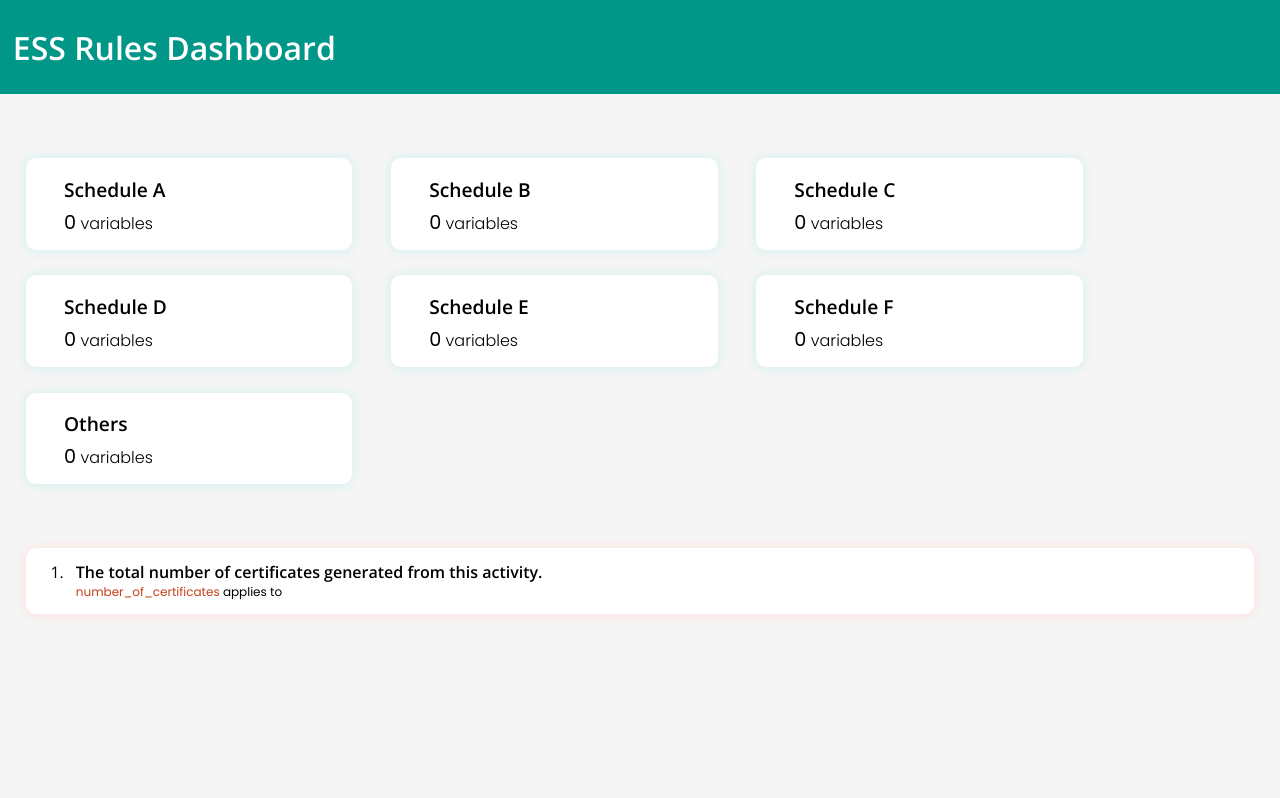
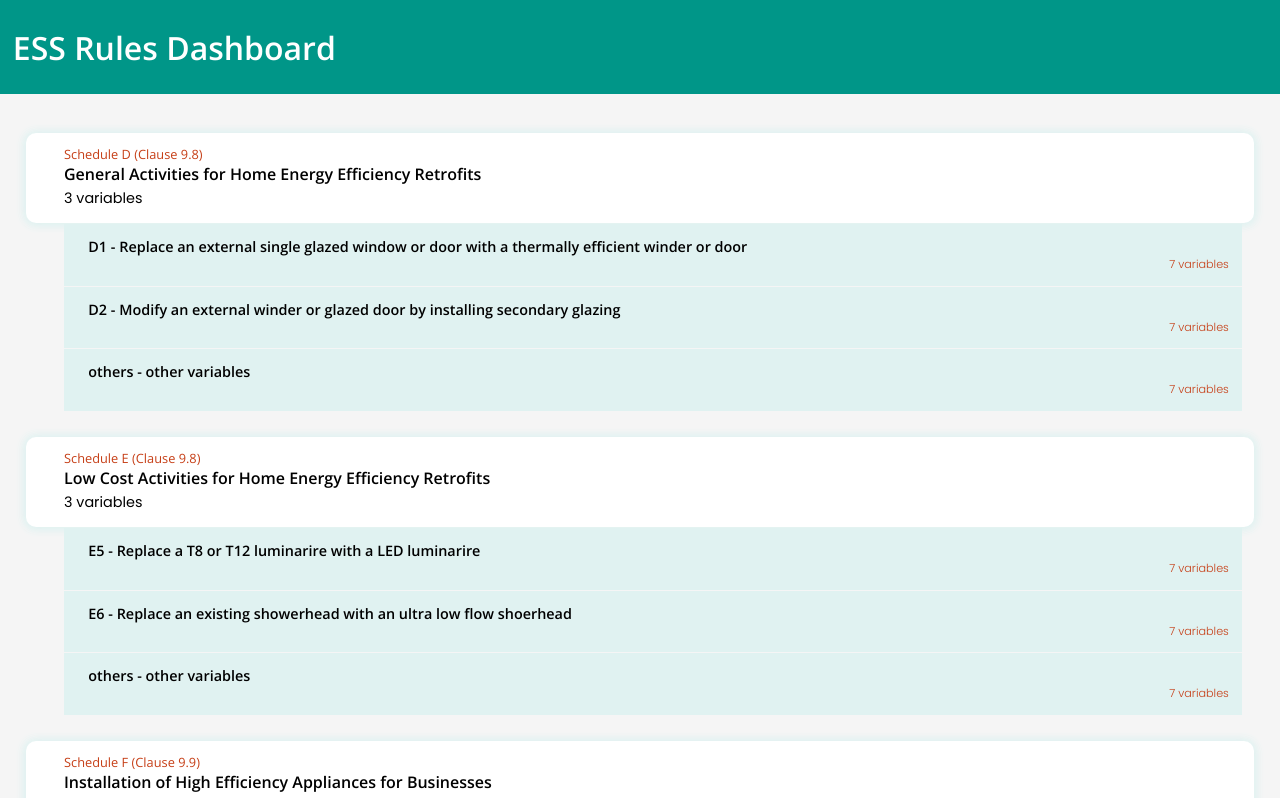
Before and after one commit to energy-savings-scheme/rules-dashboard, a React (Create React App) app: page / in a window 1280 px wide. Shown: the top 798 px of the page. Built offline with nearby package versions, Linux system fonts and the light colour scheme; no server answers.

Commit message:
build the variable tree structure with major categories and subcategories in expansion tile

```diff
--- a/src/components/App.js
+++ b/src/components/App.js
@@ -4,25 +4,25 @@ import Header from "./header";
 import Summary from "./Summary";
 import VariableTile from "./variable_tile";
 import "../services/network_request";
-// import sortResponse from "../services/sortResponse";
-// import { getRequest, postRequest } from "../services/network_request";
+import sortResponse from "../services/sortResponse";
+import { getRequest, postRequest } from "../services/network_request";
+
+import variable_tree from "../services/variable_tree.json"
 
 function App() {
-	const [sortedVar, setSortedVar] = useState({
-		A: {},
-		B: {},
-		C: {},
-		D: {},
-		E: {},
-		F: {},
-		others: {},
-	});
+	// const [sortedVar, setSortedVar] = useState({
+	// 	nabers: {},
+	// 	D: {},
+	// 	E: {},
+	// 	F: {},
+	// 	others: {}
+	// });
 
-	// const updateHttpResponse = (name, value) => {
-	// 	setFullList((prevState) => {
+	// const updateSortedVar = (name, variableJson) => {
+	// 	setSortedVar((prevState) => {
 	// 		return {
 	// 			...prevState,
-	// 			[name]: value,
+	// 			[name.variables]: value,
 	// 		};
 	// 	});
 	// };
@@ -33,32 +33,37 @@ function App() {
 		// 	let returnedData = res.data;
 		// 	let varSorted = sortResponse(returnedData);
 		// 	console.log("sorted");
-		// 	setSortedVar((prev) => {
-		// 		return varSorted;
-		// 	});
+		// 	console.log(varSorted);
+		// 	// setSortedVar((prev) => {
+		// 	// 	return varSorted;
+		// 	// });
 		// });
 
 		// postRequest("dependencies");
 		// postRequest("calculate");
+
 	}, []);
 
 	return (
 		<div>
 			<Header />
 			<div className='App'>
-				{Object.entries(sortedVar).map(([key, valueObj]) => {
+				{variable_tree.map((category) => {
 					return (
 						<Summary
-							key={key}
+							key={category.majorLabel}
 							sectionTitle={
-								key === "others" ? "Others" : `Schedule ${key}`
+								category.activityName
 							}
-							variableNumber={Object.keys(valueObj).length}
+							subTitle={category.reference}
+							variableNumber={category.variables.length
+							}
+							subCategories={category.variables}
 						/>
 					);
 				})}
 			</div>{" "}
-			<VariableTile />
+			{/* <VariableTile /> */}
 		</div>
 	);
 }
--- /dev/null
+++ b/src/components/SubCategoryTile.jsx
@@ -0,0 +1,21 @@
+
+import "../styles/sub-cat-tile.css"
+
+export default function SubCategoryTile(props) {
+
+    var number_variables = 7;
+
+    return (
+
+        <div className="sub-cat-tile-div">
+            <div className="title-div">
+                {`${props.subRef} - ${props.title}`}
+            </div>
+            <div className="sub-title">
+                <p className="sub-title">{number_variables} variables</p>
+            </div>
+        </div >
+
+    );
+
+}
--- a/src/components/Summary.jsx
+++ b/src/components/Summary.jsx
@@ -1,17 +1,43 @@
+import react, { useState } from "react";
 import "../styles/Summary.css";
+import SubCategoryTile from "./SubCategoryTile"
+
+
+
+
 
 export default function Summary(props) {
+	const [clicked, setClick] = useState(true);
+
+
 	function handleClick() {
-		console.log(props.sectionTitle);
+		setClick(!clicked);
 	}
 
 	return (
-		<div className='summary-div' onClick={handleClick}>
-			<h3>{props.sectionTitle}</h3>
-			<p>
-				<span className='summaryValue'>{props.variableNumber}</span>{" "}
-				variables
-			</p>
+		<div>
+			<div className='summary-div' onClick={handleClick}>
+				<p className='summary-subtitle'>
+					{props.subTitle}
+				</p>
+
+				<h3 className='summary-title'>{props.sectionTitle}</h3>
+				<p>
+					<span className='summaryValue'>{props.variableNumber} variables</span>{" "}
+
+				</p>
+			</div>
+
+			<div className="summary-expansion-div">
+				{clicked && props.subCategories.map((subCat, index) => {
+					return (
+						<SubCategoryTile
+							key={index}
+							subRef={subCat.reference}
+							title={subCat.activityName} />
+					)
+				})}
+			</div>
 		</div>
 	);
 }
--- a/src/services/sortResponse.js
+++ b/src/services/sortResponse.js
@@ -1,13 +1,14 @@
 // import variables from "../fullList.json";
+
+
+
 
 function sortResponse(variables) {
 	// variables is the response from get request to ./variables, json object
 
 	// let re = /\b[E]\d\w+/;
 	let var_sorted = {
-		A: {},
-		B: {},
-		C: {},
+		nabers: {},
 		D: {},
 		E: {},
 		F: {},
@@ -24,13 +25,7 @@ function sortResponse(variables) {
 	// });
 
 	Object.entries(variables).forEach(([key, value]) => {
-		if (key.match(/\b[A]\d\w+/) != null) {
-			var_sorted.A[key] = value;
-		} else if (key.match(/\b[B]\d\w+/) != null) {
-			var_sorted.B[key] = value;
-		} else if (key.match(/\b[C]\d\w+/) != null) {
-			var_sorted.C[key] = value;
-		} else if (key.match(/\b[D]\d\w+/) != null) {
+		if (key.match(/\b[D]\d\w+/) != null) {
 			var_sorted.D[key] = value;
 		} else if (key.match(/\b[E]\d\w+/) != null) {
 			var_sorted.E[key] = value;
--- /dev/null
+++ b/src/services/variable_tree.json
@@ -0,0 +1,80 @@
+[
+    {
+        "majorLabel": "D",
+        "activityName": "General Activities for Home Energy Efficiency Retrofits",
+        "reference": "Schedule D (Clause 9.8)",
+        "variables": [
+            {
+                "reference": "D1",
+                "activityName": "Replace an external single glazed window or door with a thermally efficient winder or door",
+                "variables": {}
+            },
+            {
+                "reference": "D2",
+                "activityName": "Modify an external winder or glazed door by installing secondary glazing",
+                "variables": {}
+            },
+            {
+                "reference": "others",
+                "activityName": "other variables",
+                "variables": {}
+            }
+        ]
+    },
+    {
+        "majorLabel": "E",
+        "activityName": "Low Cost Activities for Home Energy Efficiency Retrofits",
+        "reference": "Schedule E (Clause 9.8)",
+        "variables": [
+            {
+                "reference": "E5",
+                "activityName": "Replace a T8 or T12 luminarire with a LED luminarire",
+                "variables": {}
+            },
+            {
+                "reference": "E6",
+                "activityName": "Replace an existing showerhead with an ultra low flow shoerhead",
+                "variables": {}
+            },
+            {
+                "reference": "others",
+                "activityName": "other variables",
+                "variables": {}
+            }
+        ]
+    },
+    {
+        "majorLabel": "F",
+        "activityName": "Installation of High Efficiency Appliances for Businesses",
+        "reference": "Schedule F (Clause 9.9)",
+        "variables": [
+            {
+                "reference": "F1",
+                "activityName": "Install a new high efficiency refrigerated cabinet",
+                "variables": {}
+            },
+            {
+                "reference": "F2",
+                "activityName": "Install a new high efficiency liquid chilling package",
+                "variables": {}
+            },
+            {
+                "reference": "others",
+                "activityName": "other variables",
+                "variables": {}
+            }
+        ]
+    },
+    {
+        "majorLabel": "nabers",
+        "activityName": "NABERS baseline",
+        "reference": "Clause 8.8",
+        "variables": []
+    },
+    {
+        "majorLabel": "others",
+        "activityName": "Other variables",
+        "reference": "",
+        "variables": []
+    }
+]
--- a/src/styles/App.css
+++ b/src/styles/App.css
@@ -1,7 +1,5 @@
 .App {
 	text-align: center;
-	display: flex;
-	flex-flow: row wrap;
 }
 
 .App-header {
--- a/src/styles/Summary.css
+++ b/src/styles/Summary.css
@@ -1,6 +1,6 @@
 /* summary.jsx */
 .summary-div {
-	width: 250px;
+	width: 90%;
 	/* height: 200px; */
 	margin: 2% 1% 0 2%;
 	padding: 1% 3%;
@@ -15,5 +15,17 @@
 
 .summaryValue {
 	font-weight: bolder;
-	font-size: larger;
+	font-size: 0.9rem;
 }
+
+.summary-title {
+	font-size : 1rem ;
+	margin:0;
+}
+.summary-subtitle {
+	font-size : 0.8rem;
+	margin: 0;
+	font-family: "Open Sans";
+	font-weight: 400;
+	color: #c63f17
+}
--- /dev/null
+++ b/src/styles/sub-cat-tile.css
@@ -0,0 +1,23 @@
+.sub-cat-tile-div{
+width: inherit;
+background-color: #e0f2f1;
+margin: 1px 3% 0 5%;
+padding:1% 1%;
+text-align: left;
+}
+
+
+.title-div {
+	font-size : 0.9rem ;
+    margin: 0 0 0 1%;
+    font-family: "Open Sans";
+    font-weight:600;
+}
+
+.sub-title{
+text-align: right;
+font-size : 0.7rem ;
+margin: 0 0 0 1%;
+font-weight:300;
+color: #c63f17;
+}
```
Also changed, not shown: design/Dashboard Search Open.png (added).
